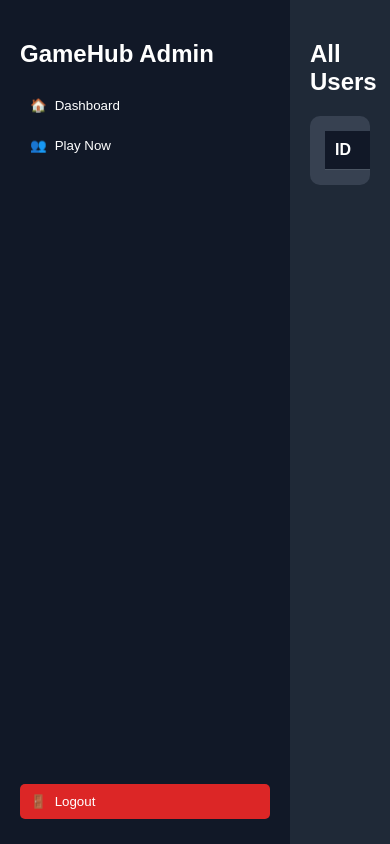
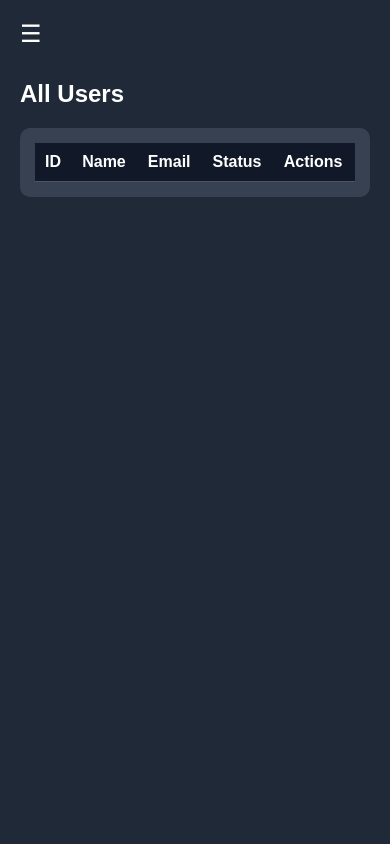
Before and after one commit to Zainabkhan007/LudoFrontend, a plain HTML site: page Ludo/admin_panel.html in a window 390 px wide. Drawn offline with Linux system fonts and the light colour scheme; no server answers.

Commit message:
first commit

```diff
--- a/Ludo/admin_panel.html
+++ b/Ludo/admin_panel.html
@@ -13,12 +13,15 @@
       display: flex;
       height: 100vh;
     }
+
+    /* Sidebar */
     aside.sidebar {
       width: 250px;
       background: #111827;
       padding: 20px;
       display: flex;
       flex-direction: column;
+      transition: transform 0.3s ease;
     }
     aside.sidebar h1 {
       font-size: 1.5rem;
@@ -47,6 +50,7 @@
       background: #b91c1c;
     }
 
+    /* Main */
     main {
       flex: 1;
       background: #1f2937;
@@ -91,9 +95,11 @@
     td button.delete {
       background: #dc2626;
       color: white;
+      margin-top: 14px;
     }
     td button.delete:hover {
       background: #b91c1c;
+
     }
     .status-badge {
       display: inline-block;
@@ -109,17 +115,56 @@
       background: red;
       color: white;
     }
+
+    /* Mobile Menu */
+    .hamburger {
+      display: none;
+      position: absolute;
+      top: 20px;
+      left: 20px;
+      font-size: 1.5rem;
+      cursor: pointer;
+      z-index: 999;
+    }
+
+    @media (max-width: 768px) {
+      body {
+        flex-direction: column;
+      }
+
+      .hamburger {
+        display: block;
+      }
+
+      aside.sidebar {
+        position: fixed;
+        top: 0;
+        left: 0;
+        height: 100%;
+        transform: translateX(-100%);
+        z-index: 998;
+      }
+
+      aside.sidebar.open {
+        transform: translateX(0);
+      }
+
+      main {
+        padding-top: 60px;
+      }
+    }
   </style>
 </head>
 <body>
 
+  <!-- Hamburger Button -->
+  <div class="hamburger" onclick="toggleSidebar()">☰</div>
+
   <!-- Sidebar -->
-  <aside class="sidebar">
+  <aside class="sidebar" id="sidebar">
     <h1>GameHub Admin</h1>
-    <button  onclick="window.location.href='dashboard.html'"><span>🏠</span> Dashboard</button>
-    <button  onclick="window.location.href='ludo.html'"><span>👥</span> Play Now</button>
-    <!-- <button><span>📊</span> Reports</button> -->
-    <!-- <button><span>⚙️</span> Settings</button> -->
+    <button onclick="window.location.href='dashboard.html'"><span>🏠</span> Dashboard</button>
+    <button onclick="window.location.href='ludo.html'"><span>👥</span> Play Now</button>
     <button class="logout" id="logoutBtn"><span>🚪</span> Logout</button>
   </aside>
 
@@ -143,6 +188,12 @@
   </main>
 
   <script>
+    const sidebar = document.getElementById("sidebar");
+
+    function toggleSidebar() {
+      sidebar.classList.toggle("open");
+    }
+
     document.addEventListener("DOMContentLoaded", () => {
       loadUsers();
       document.getElementById("logoutBtn").addEventListener("click", handleLogout);
@@ -150,14 +201,12 @@
 
     async function loadUsers() {
       try {
-        // get all users
         const res = await fetch("https://ludo21.pythonanywhere.com/api/list_users/", {
           credentials: "include",
         });
         if (!res.ok) throw new Error("Could not load users");
         const users = await res.json();
 
-        // get active users
         const activeRes = await fetch("https://ludo21.pythonanywhere.com/api/active_users/", {
           credentials: "include",
         });
```
